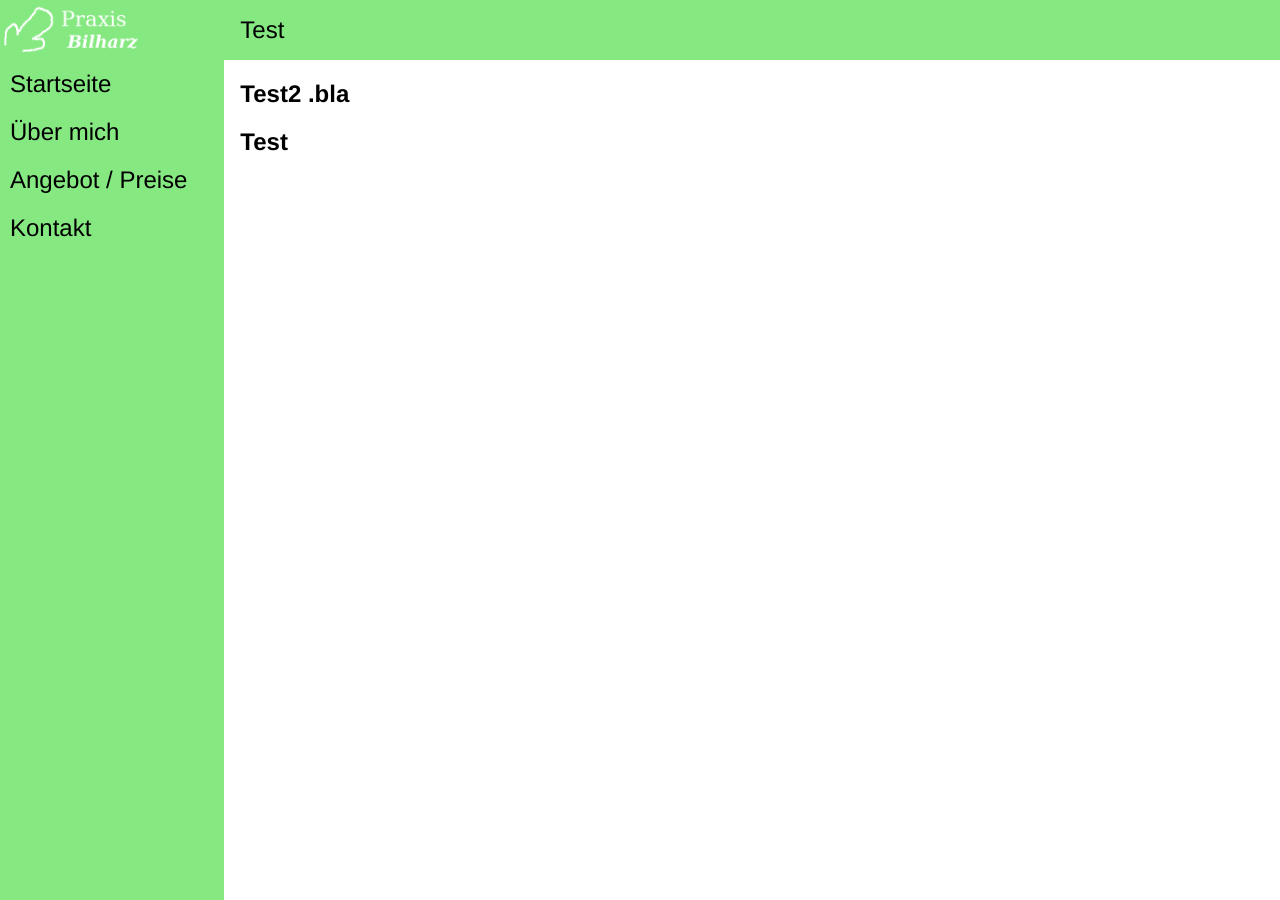
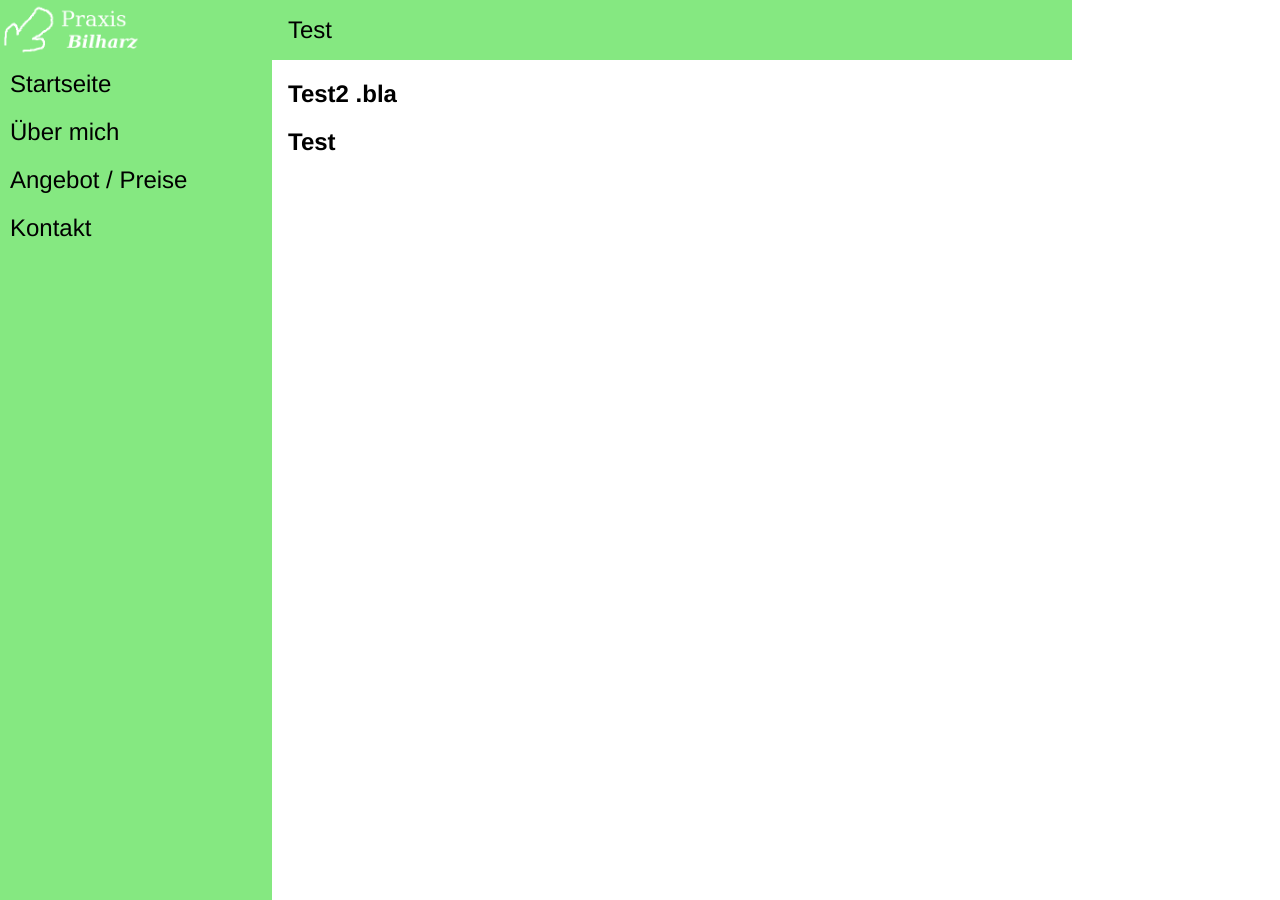
Before and after one commit to sbsoftware/scaling-spoon, a Jekyll site: the page built from index.markdown, in a window 1280 px wide. Built offline with Jekyll 4.4.1, drawn with Linux system fonts in a browser that asks for light colours.

Commit message:
Add max width for main container
This limits the width of the top app bar which looks better on large screens

```diff
--- a/css/styles.scss
+++ b/css/styles.scss
@@ -18,6 +18,10 @@
   display: flex;
 }
 
+main {
+  max-width: 800px;
+}
+
 .content {
   padding: 0 1em;
 }
```
